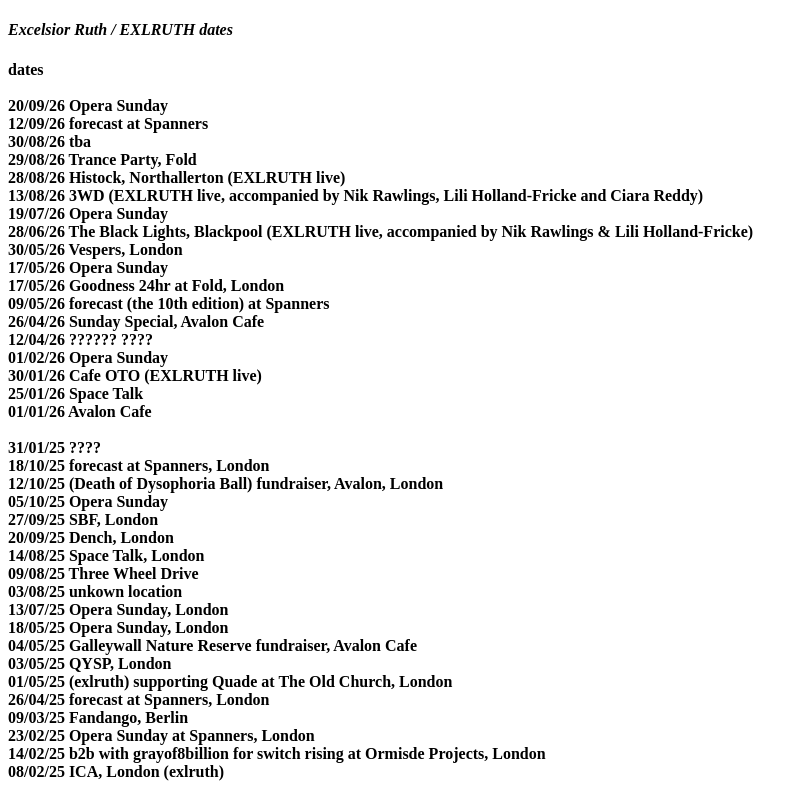
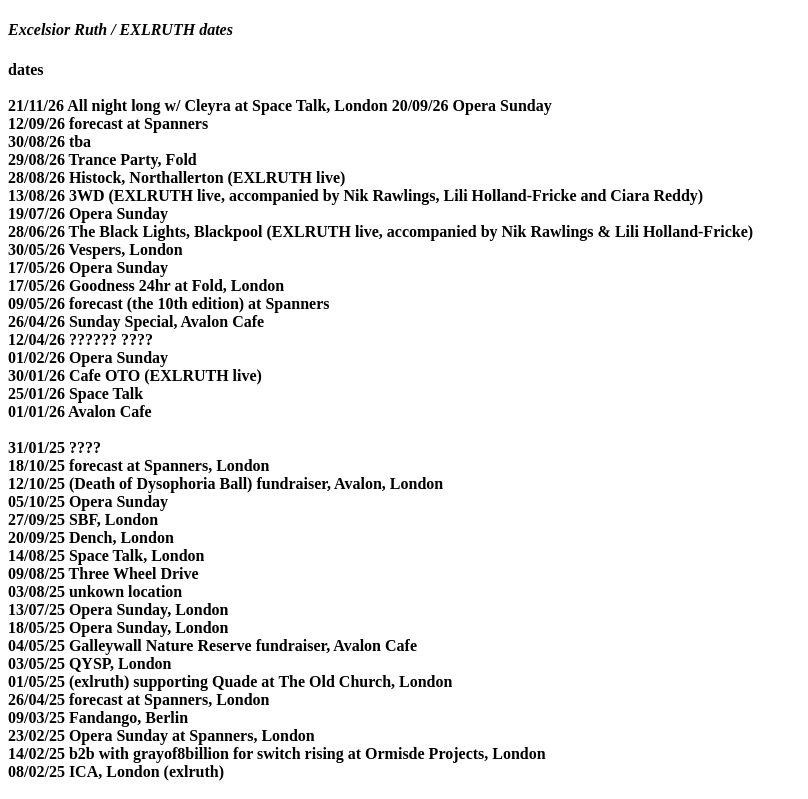
Before and after one commit to exlruth/exlruth-, a plain HTML site: page excelsiorruth.html in a window 1280 px wide. Shown: the top 799 px of the page, without its empty margins (0-808 px from the left). Drawn offline with Linux system fonts and the light colour scheme.

Commit message:
Update excelsiorruth.html

```diff
--- a/excelsiorruth.html
+++ b/excelsiorruth.html
@@ -8,6 +8,7 @@
     </head>
     <body>
 <h4> dates <br> <br>
+    21/11/26 All night long w/ Cleyra at Space Talk, London
     20/09/26 Opera Sunday <br>
     12/09/26 forecast at Spanners <br>
     30/08/26 tba <br>
```
